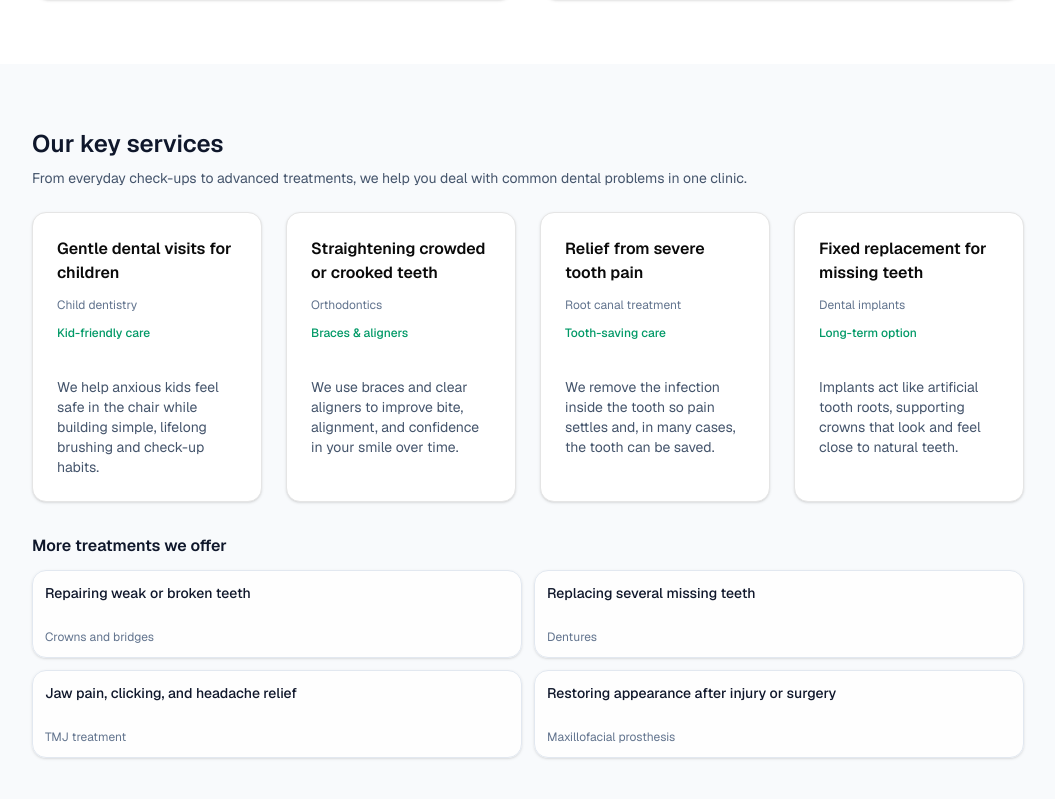
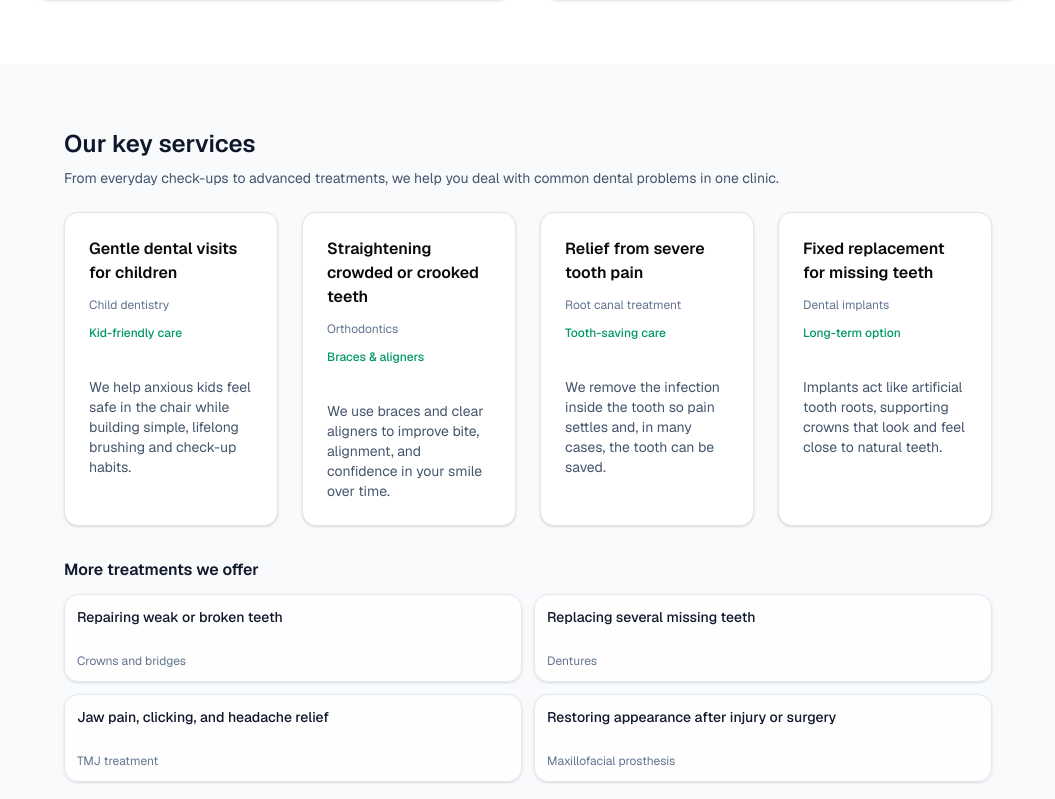
Before and after one commit to fooorrrceee/rr-dental-flip, a Next.js app in the folder landing-course/: page / in a window 1280 px wide. Shown: the part 1041-1840 px from the top of the page, without its empty margins (112-1167 px from the left). Built offline with nearby package versions, Linux system fonts and the light colour scheme.

Commit message:
use SectionContent width and centering wrapper on ServicesSection

```diff
--- a/landing-course/app/components/ServicesSection.tsx
+++ b/landing-course/app/components/ServicesSection.tsx
@@ -6,6 +6,9 @@ import {
 } from "@/components/ui/card";
 import type { Service } from "@/app/dentist-config";
 import {Section} from "@/app/components/Section";
+import { SectionContent } from "@/app/components/SectionContent";
+
+
 
 type ServicesSectionProps = {
   title: string;
@@ -28,17 +31,16 @@ export function ServicesSection({ title, intro, services }: ServicesSectionProps
       background="muted"
       paddingY="normal"
     >
+      <SectionContent>
         <h2
           id="services-heading"
           className="text-2xl font-semibold text-slate-900"
         >
           {title}
         </h2>
-
         <p className="mt-2 text-sm text-slate-600">
           {intro}
         </p>
-
         {/* Core services as full cards */}
         <div className="mt-6 grid gap-6 sm:grid-cols-2 lg:grid-cols-4">
           {coreServices.map((service) => (
@@ -64,7 +66,6 @@ export function ServicesSection({ title, intro, services }: ServicesSectionProps
             </Card>
           ))}
         </div>
-
         {/* Additional services as a compact list */}
         {additionalServices.length > 0 && (
           <div className="mt-8">
@@ -87,6 +88,7 @@ export function ServicesSection({ title, intro, services }: ServicesSectionProps
             </ul>
           </div>
         )}
+      </SectionContent>
     </Section>
   );
 }
```
Lines whose indentation alone changed are shown as unchanged.
